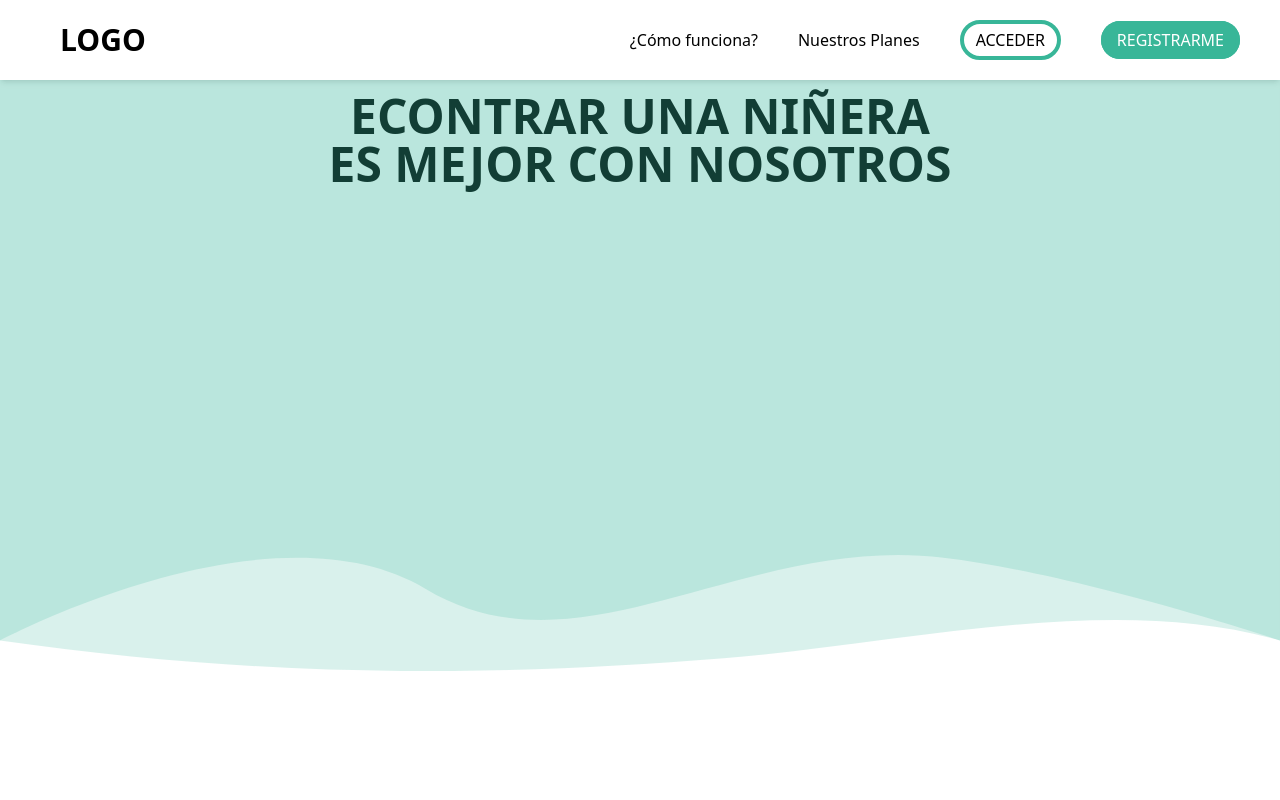
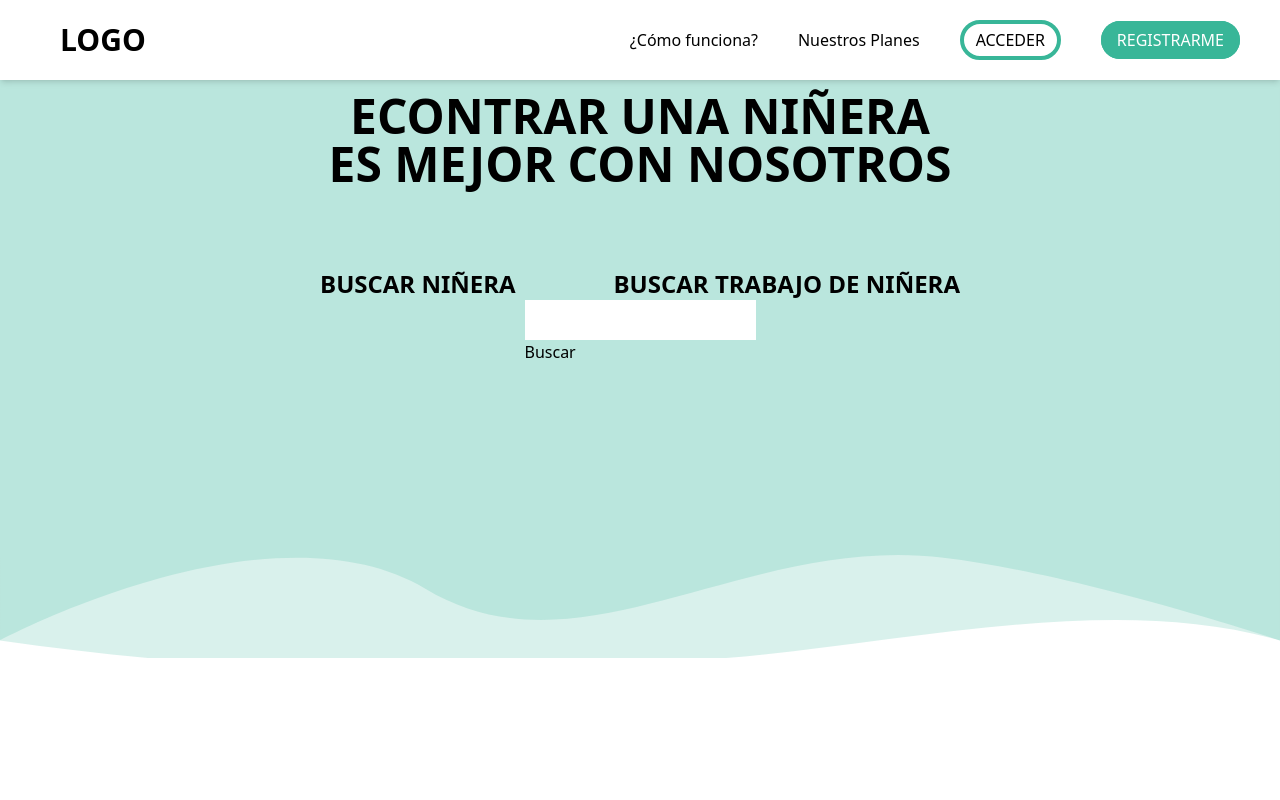
Before and after one commit to ENCAPBABYSIT/babysits, a React (Vite) app: page / in a window 1280 px wide. Shown: the top 800 px of the page. Built offline with nearby package versions, Linux system fonts and the light colour scheme.

Commit message:
FORMULARIO Y PRESENTACIÓN

```diff
--- a/package.json
+++ b/package.json
@@ -12,6 +12,7 @@
   "dependencies": {
     "react": "^18.3.1",
     "react-dom": "^18.3.1",
+    "react-hook-form": "^7.52.1",
     "react-icons": "^5.2.1",
     "react-router": "^6.24.1",
     "react-router-dom": "^6.24.1"
--- /dev/null
+++ b/src/components/PrincipalSearchEngine.tsx
@@ -0,0 +1,28 @@
+import React from 'react'
+import { useForm } from "react-hook-form"
+
+
+const PrincipalSearchEngine = () => {
+
+    const { register, handleSubmit } = useForm();
+
+    const onSubmit = (data: any) => {
+        console.log("data", data);
+    }
+
+  return (
+    <form action="" onSubmit={handleSubmit(onSubmit)}>
+        <div className='form-input'>
+            <label htmlFor="">
+                <input className=' h-10 w-full' {...register("Buscar")} />
+            </label>
+
+        </div>
+        <div className='form-input'>
+            <button type='submit'>Buscar</button>
+        </div>
+    </form>
+  )
+}
+
+export default PrincipalSearchEngine
--- a/src/pages/Home.tsx
+++ b/src/pages/Home.tsx
@@ -1,18 +1,31 @@
 import React from 'react'
-
+import PrincipalSearchEngine from '../components/PrincipalSearchEngine';
 const Home = () => {
   return (
 
     <main className='relative'>
-        <div className='absolute w-screen'>
-            <svg xmlns="http://www.w3.org/2000/svg"  viewBox="0 0 1440 665" fill="none">
-                <path d="M0 0H1440V630.485C1250.5 575.492 1018.53 633.975 814 650.5C566.005 670.538 310.181 674.818 0 630.485V0Z" fill="#38B698" fill-opacity="0.19"/>
-                <path d="M0 0H1440V630.485C1440 630.485 1214.04 555.723 1061.5 537.497C835.735 510.521 654 677.082 479 572.524C304 467.966 0 630.485 0 630.485V0Z" fill="#38B698" fill-opacity="0.19"/>
+        <div className='absolute max-w-screen min-w-full -z-40'>
+            <svg xmlns="http://www.w3.org/2000/svg" viewBox="0 0 1440 650"  fill="none">
+                <path d="M0 0H1440V630.485C1250.5 575.492 1018.53 633.975 814 650.5C566.005 670.538 310.181 674.818 0 630.485V0Z" fill="#38B698" fillOpacity="0.19"/>
+                <path d="M0 0H1440V630.485C1440 630.485 1214.04 555.723 1061.5 537.497C835.735 510.521 654 677.082 479 572.524C304 467.966 0 630.485 0 630.485V0Z" fill="#38B698" fillOpacity="0.19"/>
             </svg>
         </div>
 
         <div className='h-screen'>
             <h2 className='font-extrabold ali text-center text-5xl w-1/2 mx-auto pt-3'>ECONTRAR UNA NIÑERA ES MEJOR CON  NOSOTROS</h2>
+
+            <div className='flex w-1/2 mx-auto justify-between mt-20'>
+              <div>
+                <h3 className='text-2xl font-semibold'>BUSCAR NIÑERA</h3>
+              </div>
+
+              <div>
+                <h3 className='text-2xl font-semibold'>BUSCAR TRABAJO DE NIÑERA</h3>
+              </div>
+            </div>
+            <div className='flex mx-auto w-1/2 justify-center'>
+             <PrincipalSearchEngine/>
+            </div>
 
         </div>
 
```
Also changed, not shown: 1 other file (tests, documents, lock files or other folders).
